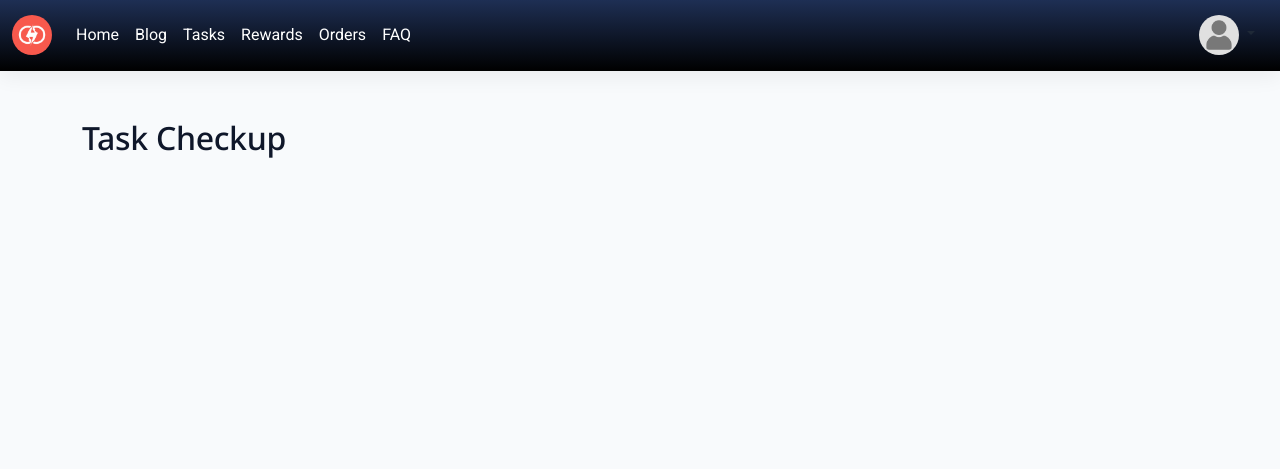
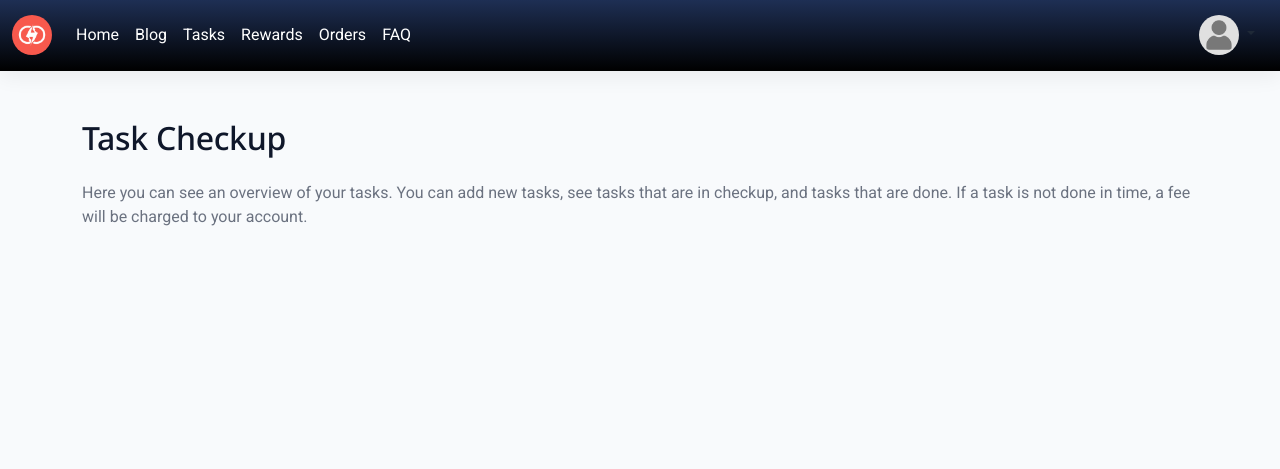
Before and after one commit to fairytaib/procrastination-defier, a Django app: template tasks/templates/tasks/user_task_overview.html in a window 1280 px wide. Shown: the top 469 px of the page. Run offline with Django 4.2, Linux system fonts and the light colour scheme; the template is opened without the code that fills it, so the values that code supplies are empty; the visitor is signed in with stand-in values (Sample User, id 1); data comes from the database, SQL or seed files in the repository; parts of the project's set-up code (start-up, migrations or seed data) failed here and were passed over.

Commit message:
Shrink the margin

```diff
--- a/rewards/templates/rewards/rewards_list.html
+++ b/rewards/templates/rewards/rewards_list.html
@@ -9,7 +9,7 @@
 
 {% block content %}
   <section class="container py-5">
-    <header class="mb-4 text-center">
+    <header class="mb-2 text-center">
       <h1 class="display-6 fw-bold mb-0">Rewards List</h1>
     </header>
     <div class="row row-cols-1 row-cols-md-2 row-cols-lg-3 g-4 d-flex justify-content-center align-center mb-2">
--- a/tasks/templates/tasks/user_task_overview.html
+++ b/tasks/templates/tasks/user_task_overview.html
@@ -54,7 +54,9 @@
           </div>
         {% endif %}
       </header>
-
+      <section class="mb-5" aria-labelledby="Page description">
+        <p class="text-muted">Here you can see an overview of your tasks. You can add new tasks, see tasks that are in checkup, and tasks that are done. If a task is not done in time, a fee will be charged to your account.</p>
+      </section>
       <!-- Open / Undone -->
       {% if not perms.tasks.mark_done %}
         <section class="mb-5" aria-labelledby="open-tasks">
```
